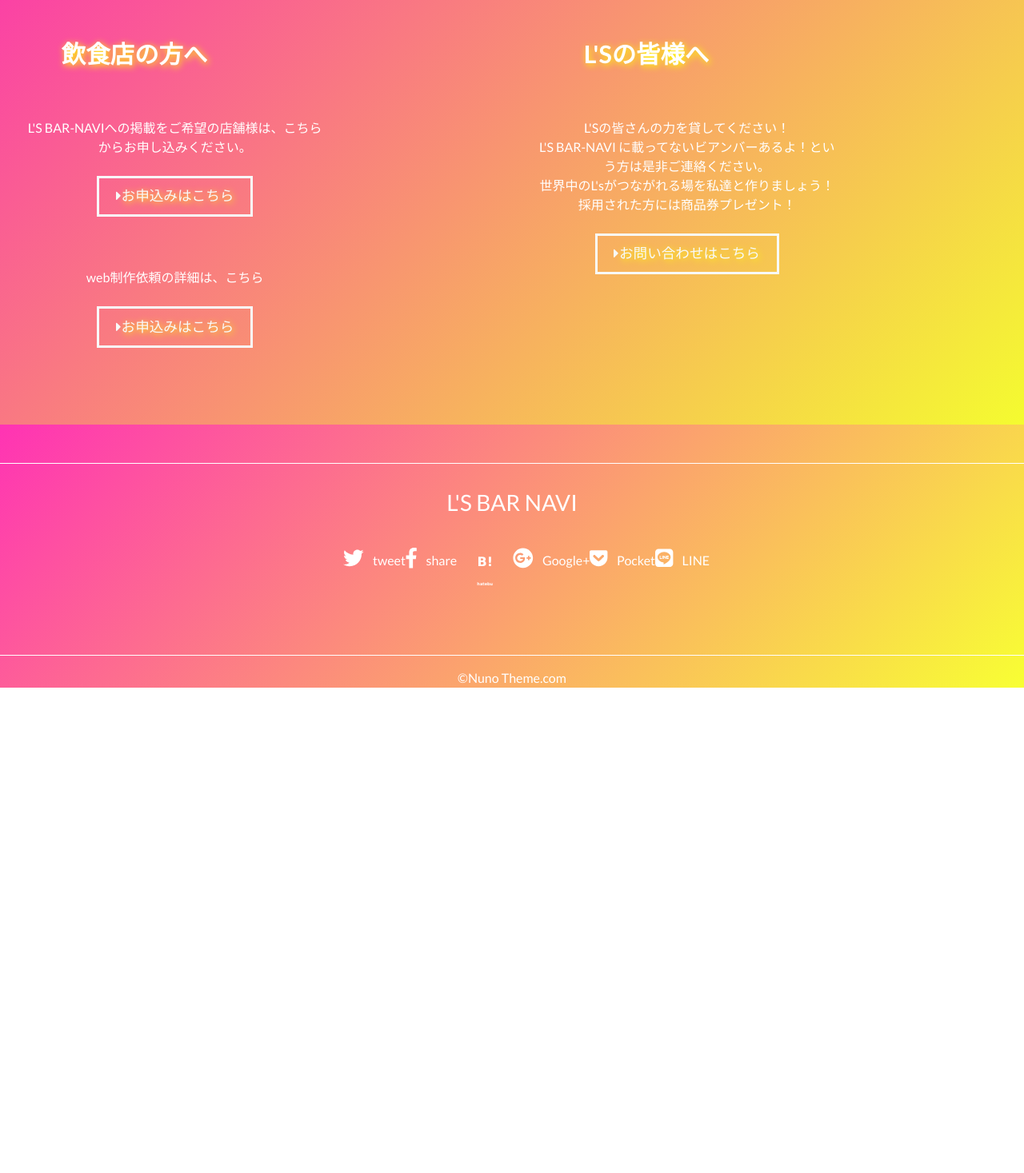
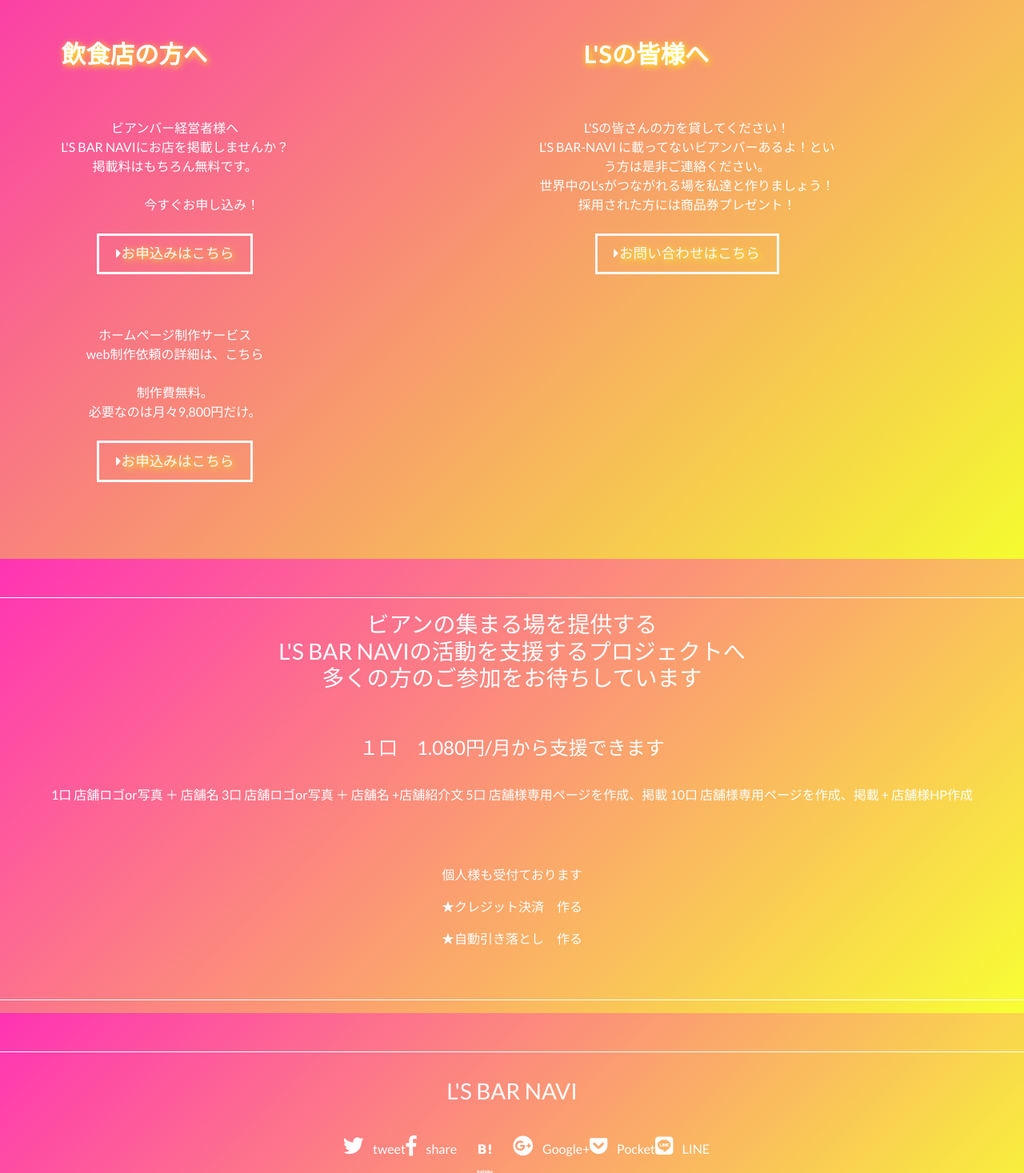
Before and after one commit to natsukiiiii/Ls-bar-navi, a plain HTML site: page Ls_bar_navi/index.html in a window 1280 px wide. Shown: the part 3100-4567 px from the top of the page at 80% size. Before the commit the page ends 3960 px from the top, so only its background shows below. Drawn offline with Linux system fonts and the light colour scheme.

Commit message:
アナウンス文修正

```diff
--- a/Ls_bar_navi/index.html
+++ b/Ls_bar_navi/index.html
@@ -216,11 +216,19 @@
 			</div>
 			<div class="col-md-8">
 				<p class="">
-                   L'S BAR-NAVIへの掲載をご希望の店舗様は、こちらからお申し込みください。<br><br>
-					<a href="https://docs.google.com/forms/d/e/1FAIpQLSde2D94X3wHb7vCPXD7oUObgb0kD8D2FrnmpwZGhLmt03LNLg/viewform?usp=sf_link" target="_blank" class="btn btn-outline-light btn-lg"><i class="fas fa-caret-right"></i>お申込みはこちら</a>
+					ビアンバー経営者様へ<br>
+					L'S BAR NAVIにお店を掲載しませんか？<br>
+					掲載料はもちろん無料です。<br><br>
+			　　　　 今すぐお申し込み！
+			<br><br><a href="https://docs.google.com/forms/d/e/1FAIpQLSde2D94X3wHb7vCPXD7oUObgb0kD8D2FrnmpwZGhLmt03LNLg/viewform?usp=sf_link" target="_blank" class="btn btn-outline-light btn-lg"><i class="fas fa-caret-right"></i>お申込みはこちら</a>
 				</p><br><br>
 				<p class="">
+					ホームページ制作サービス<br>
 					web制作依頼の詳細は、こちら<br><br>
+					制作費無料。<br>
+					必要なのは月々9,800円だけ。<br>
+					<br>
+
 					<a href="./web_create.html" target="_blank" class="btn btn-outline-light btn-lg"><i class="fas fa-caret-right"></i>お申込みはこちら</a>
 				</p>
 				<br>
@@ -301,6 +309,50 @@
 <!-- end clients section -->
 
 <!-- start contact section -->
+
+<div class="rainbow">
+		<div class="row justify-content-center"><hr class="socket">
+			<div class="text-center">
+				<h3>ビアンの集まる場を提供する<br>L'S BAR NAVIの活動を支援するプロジェクトへ<br>
+						多くの方のご参加をお待ちしています</h3><br><br>
+
+						<h4>１口　1.080円/月から支援できます</h4><br>
+
+						<div class="" style="display:block; display: table-row-group;height: 100px;">
+								<tbody style="display: table-row-group;height: 100px;">
+										<tr>
+										 <th>1口</th>
+										 <td>店舗ロゴor写真 ＋ 店舗名</td>
+										</tr>
+										<tr>
+										 <th>3口</th>
+										 <td>店舗ロゴor写真 ＋ 店舗名 +店舗紹介文</td>
+										</tr>
+										<tr>
+										 <th>5口</th>
+										 <td>店舗様専用ページを作成、掲載</td>
+										</tr>
+										<tr>
+										  <th>10口</th>
+										  <td>店舗様専用ページを作成、掲載 + 店舗様HP作成</td>
+										</tr>
+							    </tbody>
+
+
+						</div>
+						<p>個人様も受付ております</p>
+
+						<p>★クレジット決済　作る</p>
+						<p>★自動引き落とし　作る</p>
+
+
+
+			</div>
+			<hr class="socket">
+		</div>
+
+</div>
+
 <div class="rainbow">
 
 	<footer>
```
